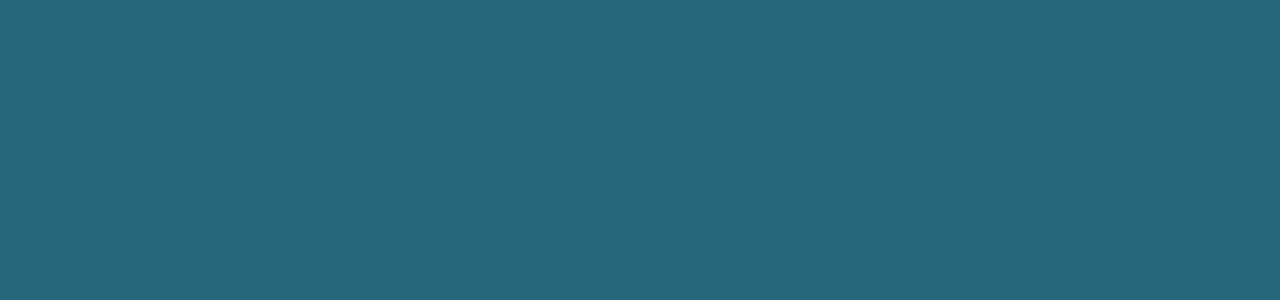
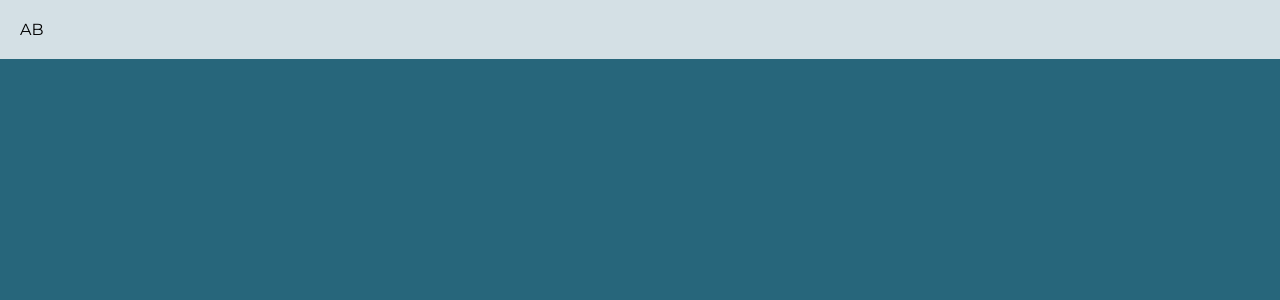
Before and after one commit to Kinshikinai/projectC, a React (Create React App) app in the folder frontend/: page /feed in a window 1280 px wide. Shown: the top 300 px of the page. Built offline with nearby package versions, Linux system fonts and the light colour scheme.

Commit message:
Day 4[1]

```diff
--- a/frontend/src/Components/Feed/Feed.css
+++ b/frontend/src/Components/Feed/Feed.css
@@ -1,9 +1,40 @@
-#root {
+/* Phone */
+/* Colors
+    bright - DDEB9D rgb(221, 235, 157)
+    less bright - A0C878 rgb(160, 200, 120)
+    dark - 27667B rgb(39, 102, 123)
+    darkest - 143D60 rgb(20, 61, 96)
+*/
+
+.feed {
     background-color: #27667B;
-    display: block;
+    display: flex;
     flex-direction: column;
     align-items: center;
-    justify-content: center;
     position: relative;
     z-index: 0;
+    width: 100wh;
+    height: 100vh;
 }
+
+.feed .header {
+    display: none;
+}
+
+/* Tablet */
+@media (min-width: 768px) {
+
+}
+
+/* Desktop */
+@media (min-width: 1024px) {
+    .feed .header {
+        display: flex;
+        flex-direction: row;
+        align-items: center;
+        width: 100%;
+        background-color: rgba(255, 255, 255, 0.8);
+        height: auto;
+        padding: 20px;
+    }
+}
--- a/frontend/src/Components/Feed/Feed.jsx
+++ b/frontend/src/Components/Feed/Feed.jsx
@@ -8,7 +8,10 @@ function Feed() {
 
     return (
         <div className="feed">
-
+            <div className="header">
+                <div>A</div>
+                <div>B</div>
+            </div>
         </div>
     )
 }
--- a/frontend/src/Components/Login/Login.jsx
+++ b/frontend/src/Components/Login/Login.jsx
@@ -94,7 +94,8 @@ function Login() {
       }
 
     return (
-      <div className={`auth-container`}>
+      <div className="reg">
+        <div className={`auth-container`}>
         <span onClick={() => {reglogswap()}}>Login</span>
         <input type="text" onChange={(e) => {setLogin(e.target.value)}} value={login} placeholder="Login"/>
         <p className="warn"></p>
@@ -105,6 +106,7 @@ function Login() {
         </div>
         <button onClick={() => {loginin()}}>Proceed</button>
       </div>
+      </div>
     );
 }
 
--- a/frontend/src/Components/Reg/Reg.css
+++ b/frontend/src/Components/Reg/Reg.css
@@ -7,7 +7,7 @@
 */
 
 
-#root {
+.reg {
     background-color: #27667B;
     display: flex;
     flex-direction: column;
@@ -15,6 +15,8 @@
     justify-content: center;
     position: relative;
     z-index: 0;
+    width: 100wh;
+    height: 100vh;
 }
 
 .auth-container > .warn {
--- a/frontend/src/Components/Reg/Reg.jsx
+++ b/frontend/src/Components/Reg/Reg.jsx
@@ -142,7 +142,8 @@ function Reg() {
       }
 
     return (
-      <div className={`auth-container`}>
+      <div className="reg">
+        <div className={`auth-container`}>
         <span onClick={() => {reglogswap()}}>Register</span>
         <input type="text" onChange={(e) => {setLogin(e.target.value)}} value={login} placeholder="Login"/>
         <p className="warn"></p>
@@ -160,6 +161,7 @@ function Reg() {
         </div>
         <button onClick={() => {reg()}}>Proceed</button>
       </div>
+      </div>
     );
 }
 
```
Also changed, not shown: 1 other file (tests, documents, lock files or other folders).
